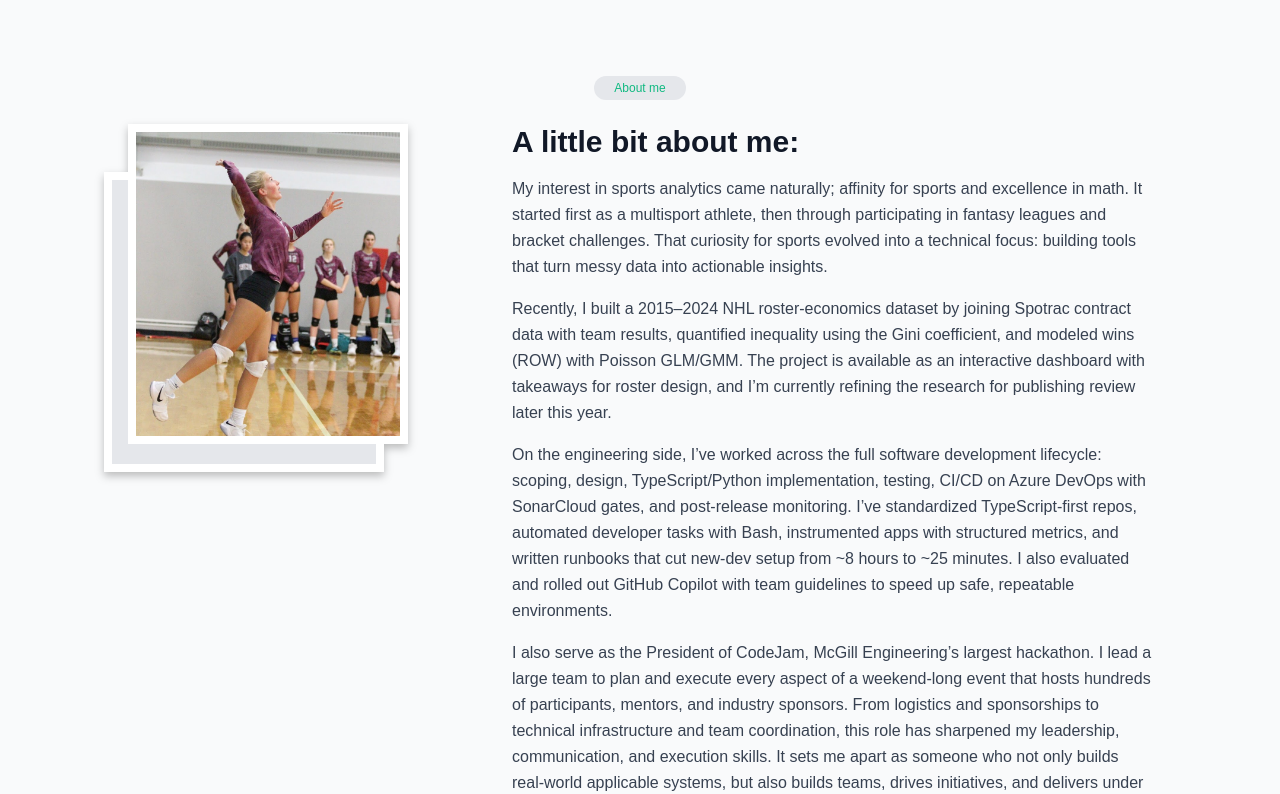
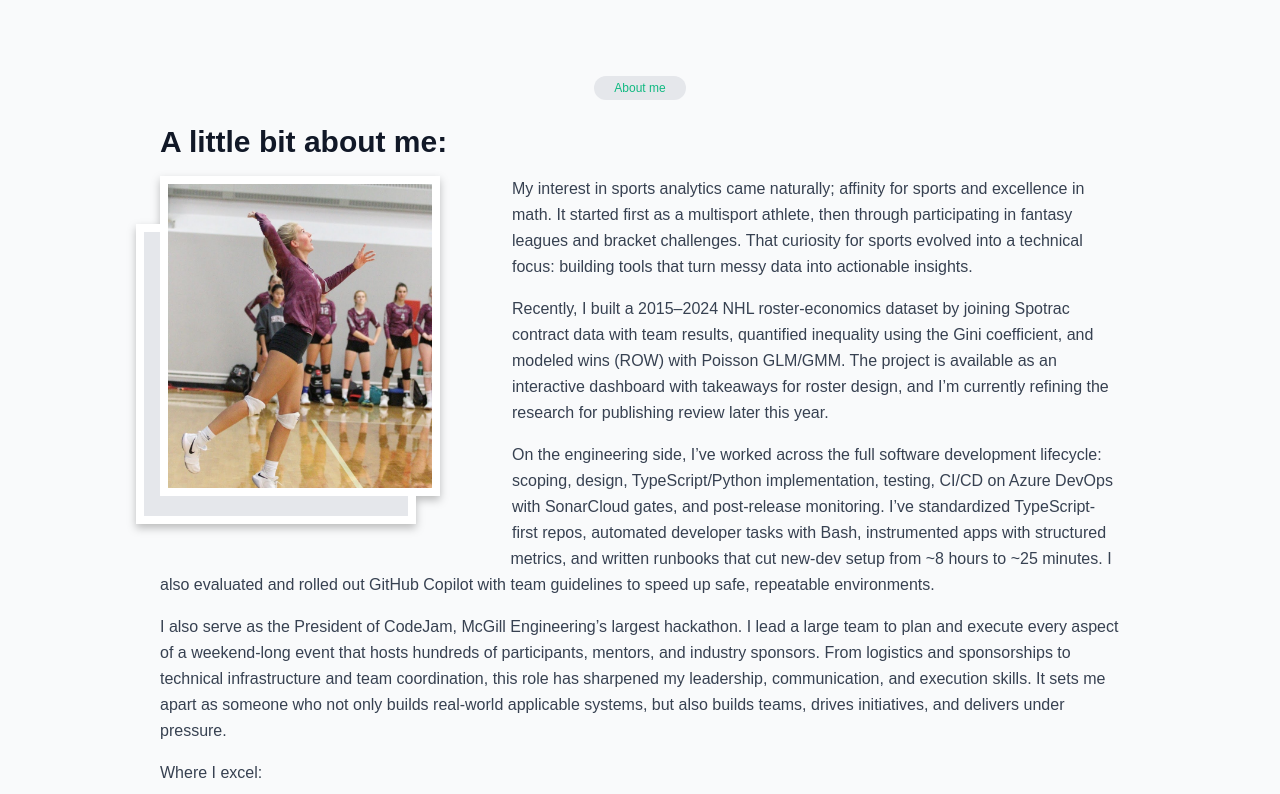
Before and after one commit to sloholt/Personal-Website, a Next.js app: page / in a window 1280 px wide. Shown: the part 720-1514 px from the top of the page. Built offline with nearby package versions, Linux system fonts and the light colour scheme; a web font is replaced by a local one.

Commit message:
Updated README

```diff
--- a/components/About.tsx
+++ b/components/About.tsx
@@ -1,4 +1,3 @@
-// app/components/About.tsx
 "use client";
 
 import Image from "next/image";
@@ -9,20 +8,24 @@ export default function About() {
       <div className="section-container">
         {/* FULL-WIDTH, CENTERED PILL */}
         <div className="w-full flex justify-center mb-6">
-          <span
-            className="inline-flex items-center justify-center
-                   px-5 py-1 rounded-[12px]
-                   bg-gray-200 text-emerald-500 text-xs font-medium"
-          >
+          <span className="inline-flex items-center justify-center px-5 py-1 rounded-[12px] bg-gray-200 text-emerald-500 text-xs font-medium">
             About me
           </span>
         </div>
 
-        {/* TWO COLUMNS */}
-        <div className="flex flex-col md:flex-row items-start justify-center gap-16">
-          {/* LEFT: stacked photo */}
+        <div className="max-w-[960px] mx-auto">
+          <h2 className="text-2xl md:text-3xl font-semibold text-gray-900 mb-4">
+            A little bit about me:
+          </h2>
+
+          <div className="space-y-4 text-gray-700 leading-relaxed">
             <div
-            className="relative w-[320px] h-[360px] shrink-0"
+              className="
+                relative w-[320px] h-[360px]
+                md:float-left md:mr-8 md:mb-4
+                sm:mx-auto sm:mb-6
+                [shape-outside:inset(0_round_12px)]
+              "
               style={{ filter: "drop-shadow(0 4px 4px rgba(0,0,0,0.25))" }}
             >
               {/* grey block */}
@@ -39,27 +42,20 @@ export default function About() {
               </div>
             </div>
 
-          {/* RIGHT: text column */}
-          <div className="max-w-[640px] w-full">
-            <h2 className="text-2xl md:text-3xl font-semibold text-gray-900 mb-4">
-              A little bit about me:
-            </h2>
-
-            <div className="space-y-4 text-gray-700 leading-relaxed">
             <p>
               My interest in sports analytics came naturally; affinity for
               sports and excellence in math. It started first as a multisport
-                athlete, then through participating in fantasy leagues and
-                bracket challenges. That curiosity for sports evolved into a
-                technical focus: building tools that turn messy data into
-                actionable insights.
+              athlete, then through participating in fantasy leagues and bracket
+              challenges. That curiosity for sports evolved into a technical
+              focus: building tools that turn messy data into actionable
+              insights.
             </p>
 
             <p>
               Recently, I built a 2015–2024 NHL roster-economics dataset by
               joining Spotrac contract data with team results, quantified
-                inequality using the Gini coefficient, and modeled wins (ROW)
-                with Poisson GLM/GMM. The project is available as an interactive
+              inequality using the Gini coefficient, and modeled wins (ROW) with
+              Poisson GLM/GMM. The project is available as an interactive
               dashboard with takeaways for roster design, and I’m currently
               refining the research for publishing review later this year.
             </p>
@@ -83,9 +79,9 @@ export default function About() {
               participants, mentors, and industry sponsors. From logistics and
               sponsorships to technical infrastructure and team coordination,
               this role has sharpened my leadership, communication, and
-                execution skills. It sets me apart as someone who not only
-                builds real-world applicable systems, but also builds teams,
-                drives initiatives, and delivers under pressure.
+              execution skills. It sets me apart as someone who not only builds
+              real-world applicable systems, but also builds teams, drives
+              initiatives, and delivers under pressure.
             </p>
 
             <div>
@@ -112,7 +108,7 @@ export default function About() {
               engineering, especially where rigorous analysis meets product
               constraints and real-world decisions.
             </p>
-            </div>
+            <div className="clear-both" />
           </div>
         </div>
       </div>
--- a/next.config.mjs
+++ b/next.config.mjs
@@ -1,3 +1,9 @@
+// next.config.mjs
 /** @type {import('next').NextConfig} */
-const nextConfig = { reactStrictMode: true };
+const nextConfig = {
+  reactStrictMode: true,
+  output: "export",
+  images: { unoptimized: true },
+};
+
 export default nextConfig;
--- a/package.json
+++ b/package.json
@@ -4,9 +4,10 @@
   "private": true,
   "scripts": {
     "dev": "next dev",
-    "build": "next build",
+    "build": "next build && next export",
     "start": "next start",
-    "lint": "next lint"
+    "lint": "next lint",
+    "preview": "npx serve -s out -l 3000"
   },
   "dependencies": {
     "next": "^14.2.33",
```
Also changed, not shown: 1 other file (tests, documents, lock files or other folders). Lines whose indentation alone changed are shown as unchanged.
